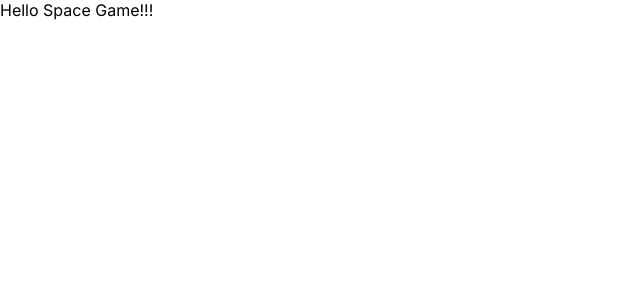
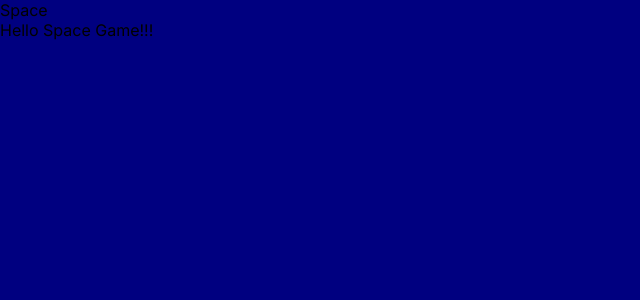
Before and after one commit to franco-ortega/space-game, a Next.js app: page / in a window 1280 px wide. Shown: the top 300 px of the page, without its empty margins (0-640 px from the left). Built offline with nearby package versions, Linux system fonts and the light colour scheme.

Commit message:
create Space component that fills viewport

```diff
--- /dev/null
+++ b/app/components/space/Space.module.css
@@ -0,0 +1,4 @@
+.Space {
+  background-color: var(--navy-one);
+  height: 100%;
+}
--- /dev/null
+++ b/app/components/space/Space.tsx
@@ -0,0 +1,13 @@
+import React, { ReactNode } from 'react';
+import styles from './Space.module.css';
+
+type Props = { children: ReactNode };
+
+export default function Space({ children }: Props) {
+  return (
+    <div className={styles.Space}>
+      Space
+      {children}
+    </div>
+  );
+}
--- a/app/globals.css
+++ b/app/globals.css
@@ -40,6 +40,7 @@
 html,
 body {
   max-width: 100vw;
+  height: 100vh;
   overflow-x: hidden;
 }
 
--- a/app/layout.tsx
+++ b/app/layout.tsx
@@ -1,6 +1,7 @@
 import type { Metadata } from 'next';
 import { Inter } from 'next/font/google';
 import './globals.css';
+import Space from './components/space/Space';
 
 const inter = Inter({ subsets: ['latin'] });
 
@@ -16,7 +17,9 @@ export default function RootLayout({
 }>) {
   return (
     <html lang='en'>
-      <body className={inter.className}>{children}</body>
+      <body className={inter.className}>
+        <Space>{children}</Space>
+      </body>
     </html>
   );
 }
```
